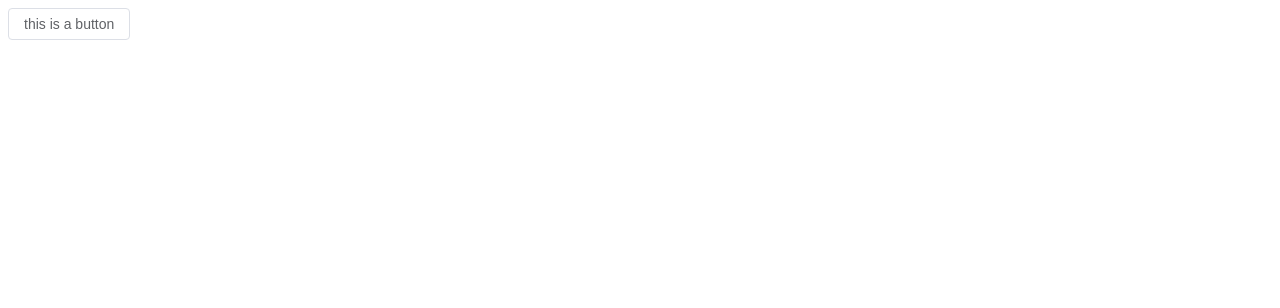
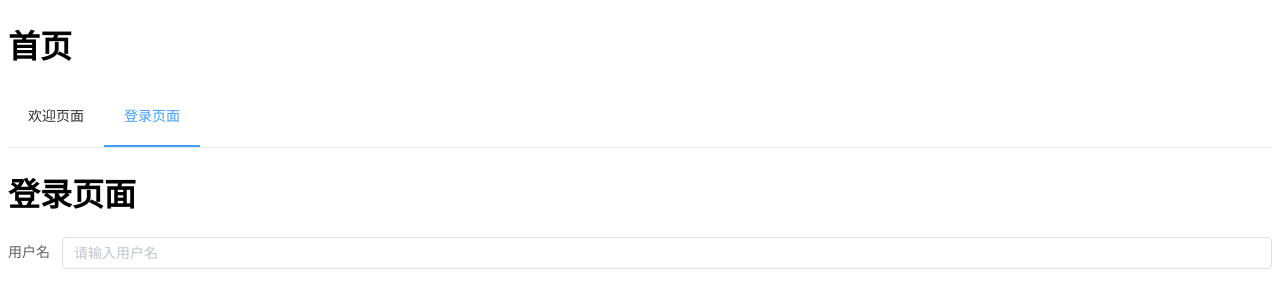
Before and after one commit to code1379/Vue3-ElementPlus-Koa2, a Vue app: page /#/login in a window 1280 px wide. Shown: the top 308 px of the page. Built offline with nearby package versions, Linux system fonts and the light colour scheme.

Commit message:
feat: 使用 vue-router

```diff
--- a/src/App.vue
+++ b/src/App.vue
@@ -4,7 +4,7 @@
 </script>
 
 <template>
-  <el-button>this is a button</el-button>
+  <router-view></router-view>
 </template>
 
 <style>
--- /dev/null
+++ b/src/components/Home.vue
@@ -0,0 +1,16 @@
+<template>
+  <div class="home">
+    <h1>首页</h1>
+    <el-menu mode="horizontal" :default-active="$route.path" router>
+      <el-menu-item index="/welcome">欢迎页面</el-menu-item>
+      <el-menu-item index="/login">登录页面</el-menu-item>
+    </el-menu>
+    <router-view></router-view>
+  </div>
+</template>
+
+<script setup>
+</script>
+
+<style lang="scss" scoped>
+</style>
--- /dev/null
+++ b/src/components/Login.vue
@@ -0,0 +1,16 @@
+<template>
+  <div class="welcome">
+    <h1>登录页面</h1>
+    <el-form>
+      <el-form-item label="用户名">
+        <el-input placeholder="请输入用户名"></el-input>
+      </el-form-item>
+    </el-form>
+  </div>
+</template>
+
+<script setup>
+</script>
+
+<style lang="scss" scoped>
+</style>
--- /dev/null
+++ b/src/components/Welcome.vue
@@ -0,0 +1,11 @@
+<template>
+  <div class="welcome">
+    <h1>欢迎页面</h1>
+  </div>
+</template>
+
+<script setup>
+</script>
+
+<style lang="scss" scoped>
+</style>
--- a/src/main.js
+++ b/src/main.js
@@ -3,7 +3,10 @@ import ElementPlus from "element-plus";
 import "element-plus/dist/index.css";
 import App from "./App.vue";
 
+import router from "./router";
+
 const app = createApp(App);
 
+app.use(router);
 app.use(ElementPlus);
 app.mount("#app");
--- /dev/null
+++ b/src/router/index.js
@@ -0,0 +1,48 @@
+import { createRouter, createWebHashHistory } from "vue-router";
+// hash 路由的优点，我们在访问的时候是 # 号，不需要服务器 nginx去做配置
+/**
+ * history 的话，是 /xxx，那么你在上线的时候，需要在 nginx 那边做一些配置，
+ * 当你访问 /a /b 的时候，需要重新 / 回来。
+ * 因为 /a /b 会变成一个请求，如果不配置的话，它会按照这个请求方式去发送，这样是有问题的
+ *  */
+
+import Home from "../components/Home.vue";
+import Welcome from "../components/Welcome.vue";
+import Login from "../components/Login.vue";
+const routes = [
+  {
+    name: "home",
+    path: "/",
+    component: Home,
+    // meta 定义元数据，方便我们更改浏览器的标题。我们也可以增加一些权限
+    meta: {
+      title: "首页",
+    },
+    redirect: "/welcome",
+    children: [
+      {
+        path: "/welcome",
+        name: "welcome",
+        meta: {
+          title: "欢迎页",
+        },
+        component: Welcome,
+      },
+      {
+        path: "/login",
+        name: "login",
+        meta: {
+          title: "登录页",
+        },
+        component: Login,
+      },
+    ],
+  },
+];
+
+const router = createRouter({
+  history: createWebHashHistory(),
+  routes,
+});
+
+export default router;
```
Also changed, not shown: src/components/HelloWorld.vue (deleted, +0 -40 lines).
